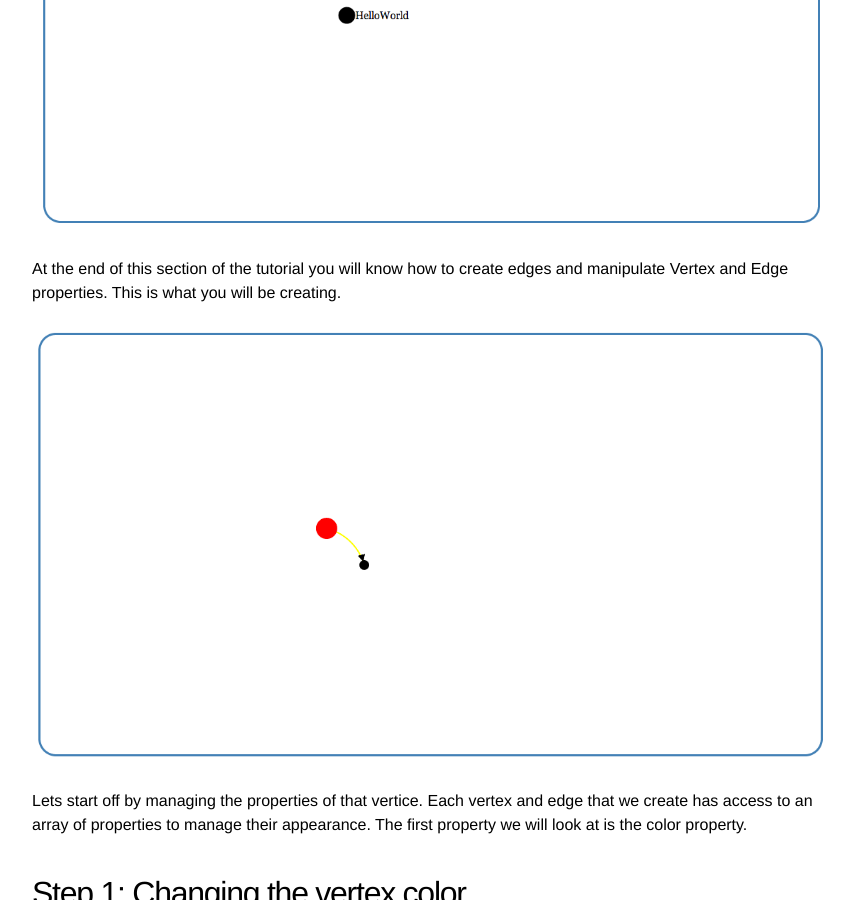
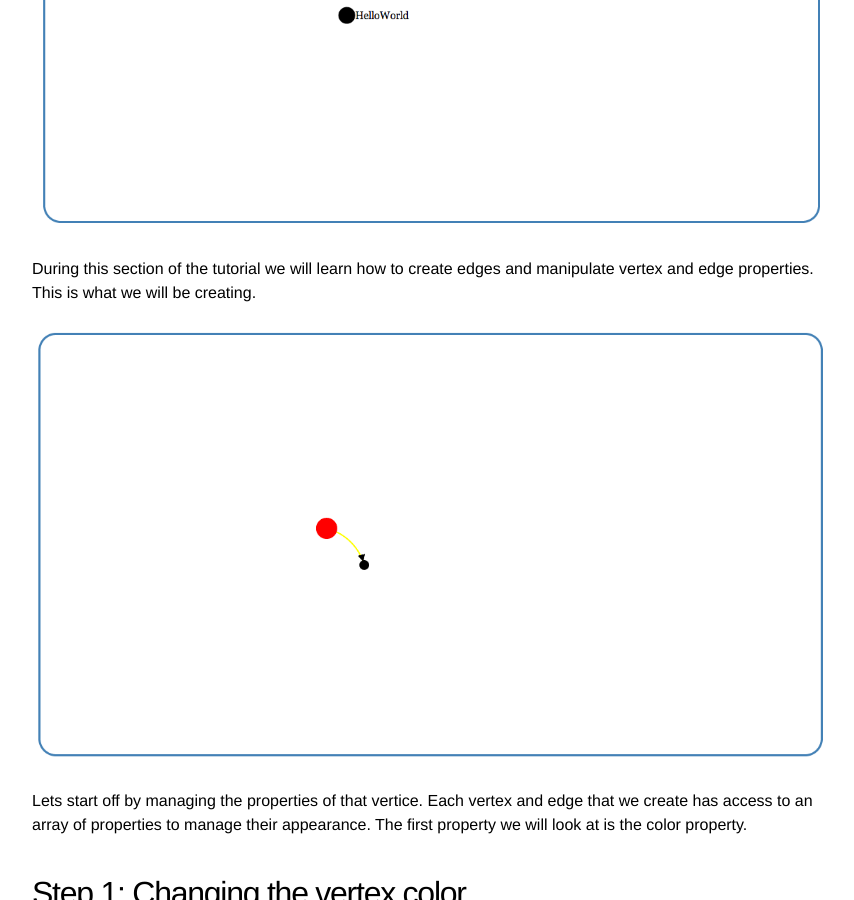
Before and after one commit to Dismembered/Dismembered.github.io, a Jekyll site: the page built from _posts/2014-07-02-HelloWorld-Tutorial_part3.markdown, in a window 1280 px wide and 900 px high, scrolled down 531 px. Shown: the whole window, without its empty margins (208-1062 px from the left). Built offline with Jekyll 4.4.1, drawn with Linux system fonts in a browser that asks for light colours.

Commit message:
Update 2014-07-02-HelloWorld-Tutorial_part3.markdown

```diff
--- a/_posts/2014-07-02-HelloWorld-Tutorial_part3.markdown
+++ b/_posts/2014-07-02-HelloWorld-Tutorial_part3.markdown
@@ -10,7 +10,7 @@ When we left off last we had just created our first visualization and displayed
 
 ![drawing](/images/screenshot_9.png)
 
-At the end of this section of the tutorial you will know how to create edges and manipulate Vertex and Edge properties. This is what you will be creating.
+During this section of the tutorial we will learn how to create edges and manipulate vertex and edge properties. This is what we will be creating.
 
 ![drawing](/images/screenshot_10.png)
 
```
